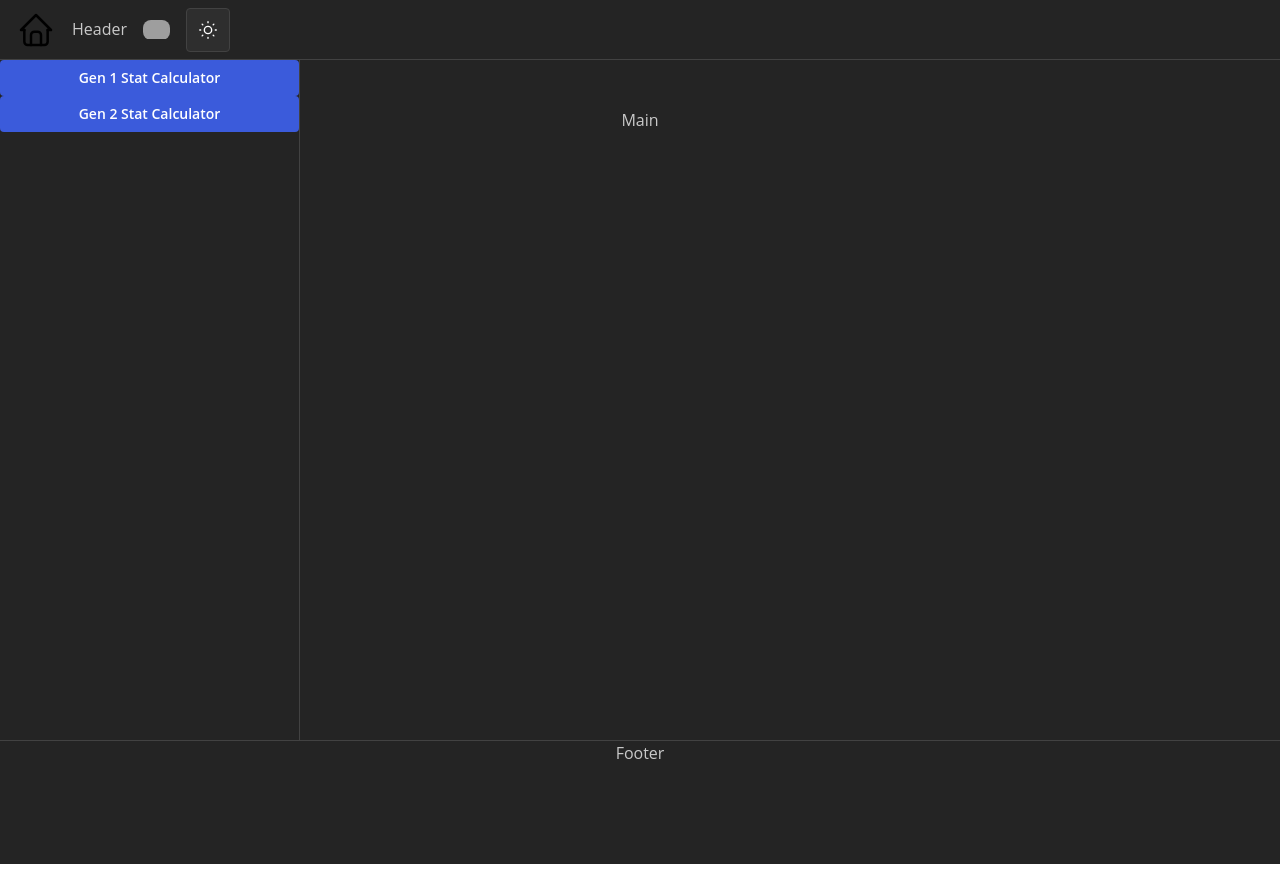
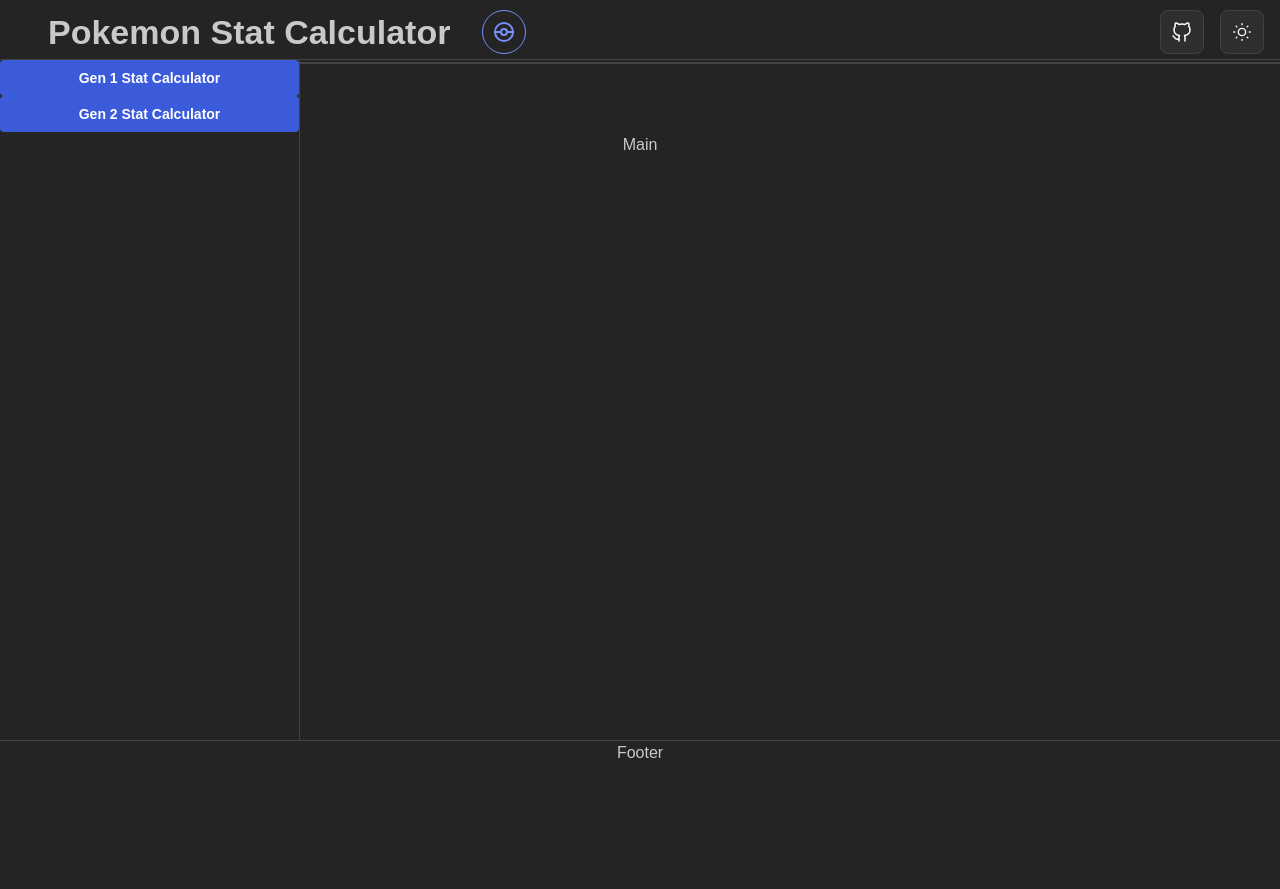
Before and after one commit to JPacheco35/pokeStatCalc, a React (Vite) app: page / in a window 1280 px wide. Before the commit the page ends 864 px from the top, so only its background shows below. Built offline with nearby package versions, Linux system fonts and the light colour scheme; grey boxes are pictures that could not be loaded.

Commit message:
Day 2 Commits
Refined Layout, Github Source Code Link, Added Buttons

```diff
--- a/package.json
+++ b/package.json
@@ -31,9 +31,13 @@
     "clsx": "^2.1.0",
     "dayjs": "^1.11.10",
     "embla-carousel-react": "^7.1.0",
+    "localforage": "^1.10.0",
+    "match-sorter": "^6.3.3",
     "react": "^18.2.0",
     "react-dom": "^18.2.0",
-    "recharts": "^2.10.4"
+    "react-router-dom": "^6.21.3",
+    "recharts": "^2.10.4",
+    "sort-by": "^1.2.0"
   },
   "devDependencies": {
     "@types/react": "^18.2.43",
--- a/src/App.tsx
+++ b/src/App.tsx
@@ -7,8 +7,14 @@
 
 // Theme Styles for Everything in the App
 const theme = createTheme({
-    fontFamily: 'Open Sans, sans-serif',
+    // fontFamily: 'Open Sans, sans-serif',
+    fontFamily: 'Grey-cliffCF, sans-serif',
     primaryColor: 'indigo',
+    colors: {
+        'ocean-blue': ['#7AD1DD', '#5FCCDB', '#44CADC', '#2AC9DE', '#1AC2D9', '#11B7CD', '#09ADC3', '#0E99AC', '#128797', '#147885'],
+        'vuvu': ['#F0BBDD', '#ED9BCF', '#EC7CC3', '#ED5DB8', '#F13EAF', '#F71FA7', '#FF00A1', '#E00890', '#C50E82', '#AD1374'],
+    },
+    focusRing: 'never',
 });
 
 function App()
--- /dev/null
+++ b/src/Components/Button/GitHubButton/githubbutton.tsx
@@ -0,0 +1,22 @@
+import { ActionIcon, Tooltip } from "@mantine/core"
+import { IconBrandGithub } from '@tabler/icons-react';
+
+export function GitHubButton()
+{
+    return(
+        // when icon is clicked, redirect to Github repo
+        <ActionIcon
+            onClick={() => window.location.replace('https://github.com/JPacheco35/pokeStatCalc')}
+            variant="default"
+            radius={'md'}
+            size="xl"
+            aria-label="Github-Repo-Link"
+        >
+            {/*on icon hover: tooltip saying source code*/}
+            <Tooltip label="Source Code" offset={15}>
+                <IconBrandGithub  stroke={1.5} />
+            </Tooltip>
+
+        </ActionIcon>
+    );
+}
--- a/src/Components/Button/LightDarkButton/lightdarkbutton.module.css
+++ b/src/Components/Button/LightDarkButton/lightdarkbutton.module.css
@@ -1,5 +1,3 @@
-
-
 .icon {
     width: rem(22px);
     height: rem(22px);
--- a/src/Components/Button/LightDarkButton/lightdarkbutton.tsx
+++ b/src/Components/Button/LightDarkButton/lightdarkbutton.tsx
@@ -1,4 +1,4 @@
-import {useMantineColorScheme, useComputedColorScheme, ActionIcon} from "@mantine/core"
+import {useMantineColorScheme, useComputedColorScheme, ActionIcon, Tooltip} from "@mantine/core"
 import { IconSun, IconMoon } from '@tabler/icons-react';
 
 import cx from 'clsx';
@@ -17,10 +17,16 @@
             onClick={() => setColorScheme(computedColorScheme === 'light' ? 'dark' : 'light')}
             variant="default"
             size="xl"
+            radius="md"
             aria-label="Toggle color scheme"
         >
-            <IconSun className={cx(classes.icon, classes.light)} stroke={1.5} />
-            <IconMoon className={cx(classes.icon, classes.dark)} stroke={1.5} />
+            <Tooltip label="Light Mode" offset={15}>
+                <IconSun className={cx(classes.icon, classes.light)} stroke={1.5} />
+            </Tooltip>
+
+            <Tooltip label="Dark Mode" offset={15}>
+                <IconMoon className={cx(classes.icon, classes.dark)} stroke={1.5} />
+            </Tooltip>
         </ActionIcon>
     );
 }
--- /dev/null
+++ b/src/Components/Header/NavBarHeader/navbarheader.module.css
@@ -0,0 +1,55 @@
+.tab {
+    position: relative;
+    /*border: rem(1px) none light-dark(var(--mantine-color-gray-2), var(--mantine-color-dark-4));*/
+    border: transparent;
+    /*background-color: light-dark(var(--mantine-color-white), var(--mantine-color-dark-6));*/
+    background: transparent;
+
+    &:first-of-type {
+        border-radius: rem(4px) 0 0 rem(4px);
+
+        @mixin rtl {
+            border-radius: 0 rem(4px) rem(4px) 0;
+        }
+    }
+
+    &:last-of-type {
+        border-radius: 0 rem(4px) rem(4px) 0;
+
+        @mixin rtl {
+            border-radius: rem(4px) 0 0 rem(4px);
+        }
+    }
+
+    & + & {
+        border-left-width: 0;
+
+        @mixin rtl {
+            border-right-width: 0;
+            border-left-width: rem(1px);
+        }
+    }
+
+    @mixin hover {
+        /*background-color: light-dark(var(--mantine-color-gray-0), var(--mantine-color-dark-5));*/
+        background-color: transparent;
+    }
+
+    /*@mixin click {*/
+    /*    border-color: transparent;*/
+    /*}*/
+
+    &[data-active] {
+        z-index: 1;
+        /*background-color: var(--mantine-color-blue-filled);*/
+        background-color: transparent;
+        /*border-color: var(--mantine-color-blue-filled);*/
+        border-color: transparent;
+        /*color: var(--mantine-color-white);*/
+
+        @mixin hover {
+            /*background-color: var(--mantine-color-blue-filled-hover);*/
+            background-color: transparent;
+        }
+    }
+}
--- /dev/null
+++ b/src/Components/Header/NavBarHeader/navbarheader.tsx
@@ -0,0 +1,98 @@
+// Import Mantine Components
+import {AppShell, Burger, Group, Title, Tabs, ThemeIcon} from "@mantine/core";
+
+// Import Tabler Icons
+import { IconPokeball } from '@tabler/icons-react';
+
+// Import NavBar Buttons
+import {LightDarkButton} from "../../Button/LightDarkButton/lightdarkbutton.tsx";
+import {GitHubButton} from "../../Button/GitHubButton/githubbutton.tsx";
+
+// Import Mantine Hooks
+import { useDisclosure } from '@mantine/hooks';
+
+// Import CSS
+import classes from "./navbarheader.module.css"
+
+export function NavBarHeader()
+{
+    // const iconStyle = { width: rem(12), height: rem(12) };
+    const [opened, { toggle }] = useDisclosure();
+
+    return (
+        <AppShell.Header>
+            <Tabs
+                classNames={classes}
+                styles={{
+                    root: {
+                        // backgroundColor: 'white',
+                        highlightOnHover:false,
+                    },
+
+                    tab: {
+                        // color: 'blue',
+                        // borderBottomColor:'yellow',
+                        // borderBlockColor:'yellow',
+                        borderStyle:'none',
+                        // border
+
+                    },
+
+                    tabLabel: {
+                        // color: 'purple',
+                    },
+
+                    list: {
+                        // color:"yellow",
+                        borderColor: 'var(--_tab-border-color)',
+                    }
+
+                }}
+            >
+
+                <Tabs.List>
+                    <Tabs.Tab value={"tab1"}>
+                        <Burger
+                            opened={opened}
+                            onClick={toggle}
+                            hiddenFrom="sm"
+                            size="sm"
+                        />
+                    </Tabs.Tab>
+
+                    <Tabs.Tab value={"tab3"}>
+                        <Title order={1} >
+                            Pokemon Stat Calculator
+                        </Title>
+                    </Tabs.Tab>
+
+                    <Tabs.Tab value={"tab4"}>
+                        <ThemeIcon
+                            radius="xl"
+                            // color="vuvu"
+                            variant="outline"
+                            size="xl"
+                            aria-label="Gradient action icon"
+                            gradient={{ from: 'blue', to: 'cyan', deg: 360 }}
+                            style={{ width: '50%', height: '50%' }}
+                        >
+
+                            <IconPokeball/>
+                        </ThemeIcon>
+                    </Tabs.Tab>
+
+                    <Tabs.Tab value={"tab5"} ml={"auto"}>
+                        <Group>
+                            <GitHubButton/>
+                            <LightDarkButton/>
+                        </Group>
+                    </Tabs.Tab>
+
+                </Tabs.List>
+            </Tabs>
+
+
+            {/*<div>Logo</div>*/}
+        </AppShell.Header>
+    )
+}
--- a/src/Components/Layout/layout.tsx
+++ b/src/Components/Layout/layout.tsx
@@ -1,15 +1,11 @@
-import {AppShell, Burger, Group, Image, rem, Button} from '@mantine/core';
+import {AppShell, Button} from '@mantine/core';
 import { useDisclosure } from '@mantine/hooks';
+import {NavBarHeader} from "../Header/NavBarHeader/navbarheader.tsx";
 
-import { IconHome } from '@tabler/icons-react';
-import {LightDarkButton} from "../Button/LightDarkButton/lightdarkbutton.tsx";
-// import { IconPhoto, IconMessageCircle, IconSettings } from '@tabler/icons-react';
-
-// const gradient =
-//     'linear-gradient(45deg, var(--mantine-color-pink-filled) 0%, var(--mantine-color-orange-filled) 50%, var(--mantine-color-yellow-filled) 100%)';
+// const iconStyle = { width: rem(12), height: rem(12) };
 
 export function Layout() {
-    const [opened, { toggle }] = useDisclosure();
+    const [opened, {}] = useDisclosure();
 
     return (
         <AppShell
@@ -22,44 +18,10 @@
         >
 
             {/*Top Header Section*/}
-            <AppShell.Header
-            >
-
-                <Group h="100%" px="md">
-                    <Burger
-                        opened={opened}
-                        onClick={toggle}
-                        hiddenFrom="sm"
-                        size="sm"
-                    />
+            <NavBarHeader/>
 
 
-                    <IconHome
-                        style={{ width: rem(40), height: rem(40) }}
-                        stroke={1.5}
-                        color="black"
-                    />
-
-
-                    Header
-
-                    <Image
-                        radius={"md"}
-                        h={20}
-                        w={"auto"}
-                        fit="contain"
-                        src="https://raw.githubusercontent.com/mantinedev/mantine/master/.demo/images/bg-7.png"
-                    />
-
-                    <LightDarkButton/>
-
-                </Group>
-
-                {/*<div>Logo</div>*/}
-            </AppShell.Header>
-
-
-            {/*Left Side NavBar Section*/}
+            Left Side NavBar Section
             <AppShell.Navbar>
                     <Button> Gen 1 Stat Calculator </Button>
                     <Button> Gen 2 Stat Calculator </Button>
@@ -69,14 +31,8 @@
             {/*Center Main Content Section*/}
             <AppShell.Main>
                 Main
+
             </AppShell.Main>
-
-
-            {/*/!*Right Side Aside Section*!/*/}
-            {/*<AppShell.Aside>*/}
-            {/*    Aside*/}
-            {/*</AppShell.Aside>*/}
-
 
             {/*Bottom Page Footer Section*/}
             <AppShell.Footer>
```
Also changed, not shown: src/Components/Button/HomeButton/homebutton.tsx (added), 1 other file (tests, documents, lock files or other folders).
